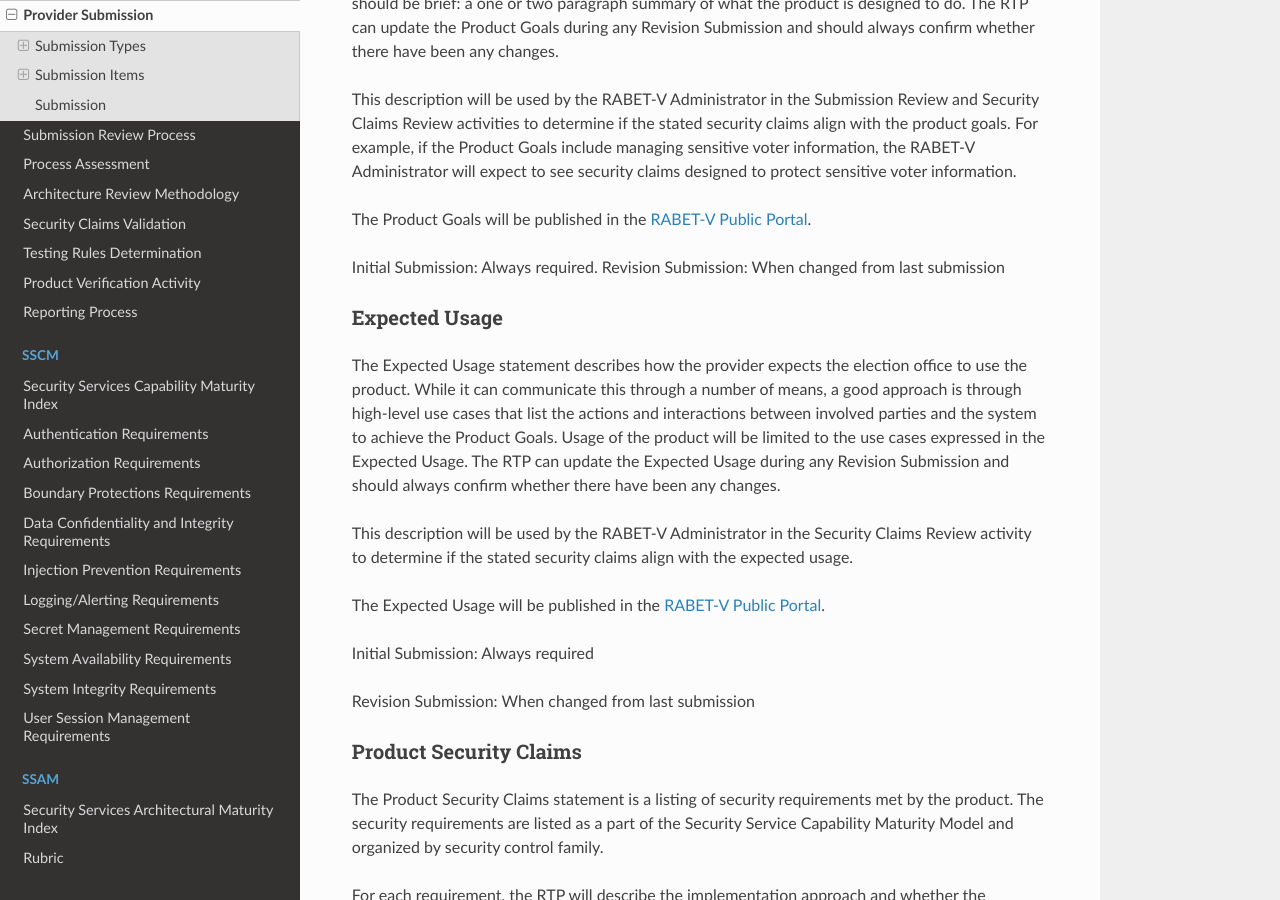
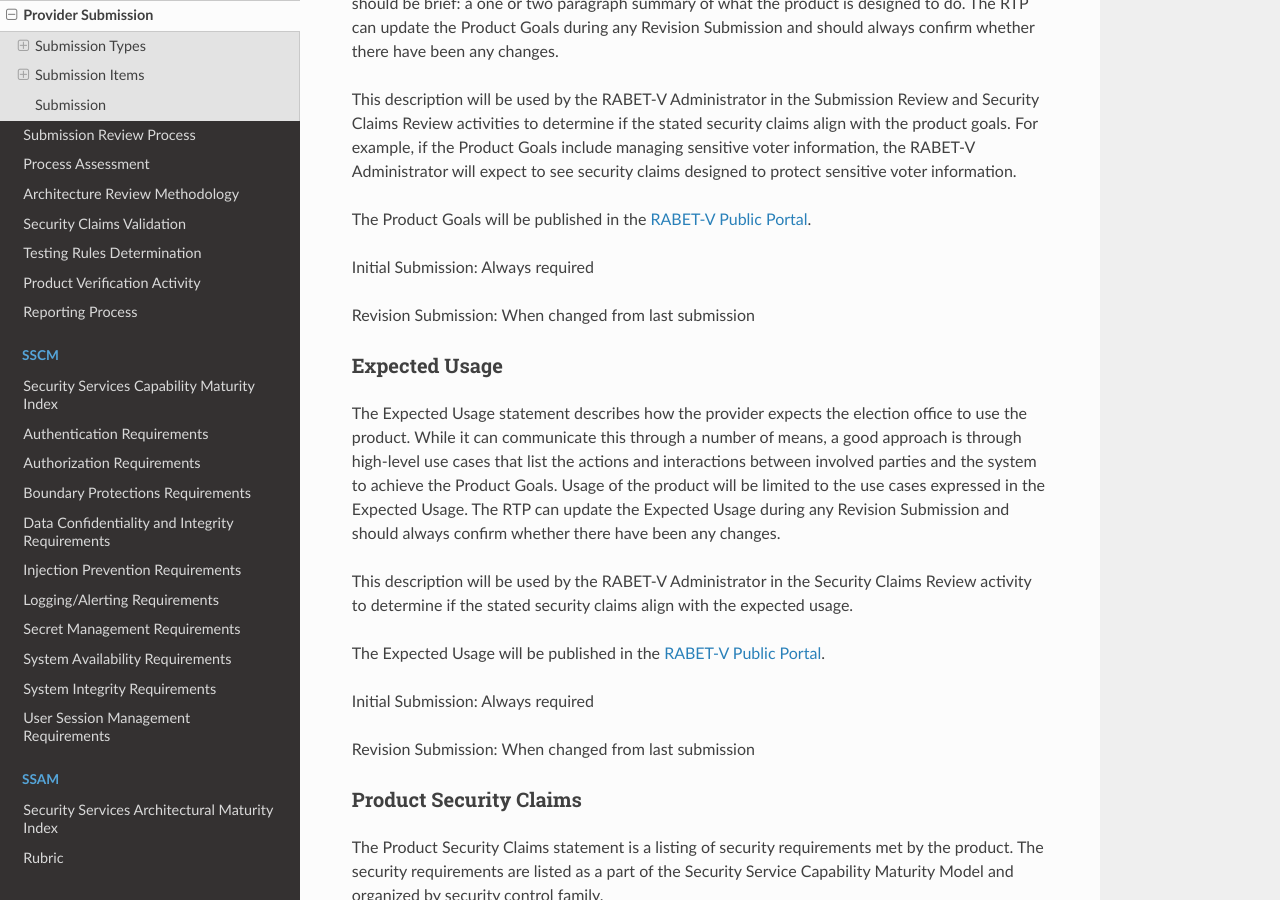
Before and after one commit to it-dept-cis/RABET-V-Pilot, a Sphinx documentation site: the page built from docs/source/Activities/Provider_Submission.md, in a window 1280 px wide and 900 px high, scrolled down 934 px. Built offline with Sphinx 7.4.7 and the Read the Docs theme 2.0.0, drawn with Linux system fonts in a browser that asks for light colours.

```diff
--- a/docs/source/Activities/Provider_Submission.md
+++ b/docs/source/Activities/Provider_Submission.md
@@ -28,7 +28,9 @@ This description will be used by the RABET-V Administrator in the Submission Rev
 
 The Product Goals will be published in the [RABET-V Public Portal](../Appendices/RABET-V_Glossary.md).
 
-Initial Submission: Always required. Revision Submission: When changed from last submission
+Initial Submission: Always required
+
+Revision Submission: When changed from last submission
 
 #### Expected Usage
 
```
